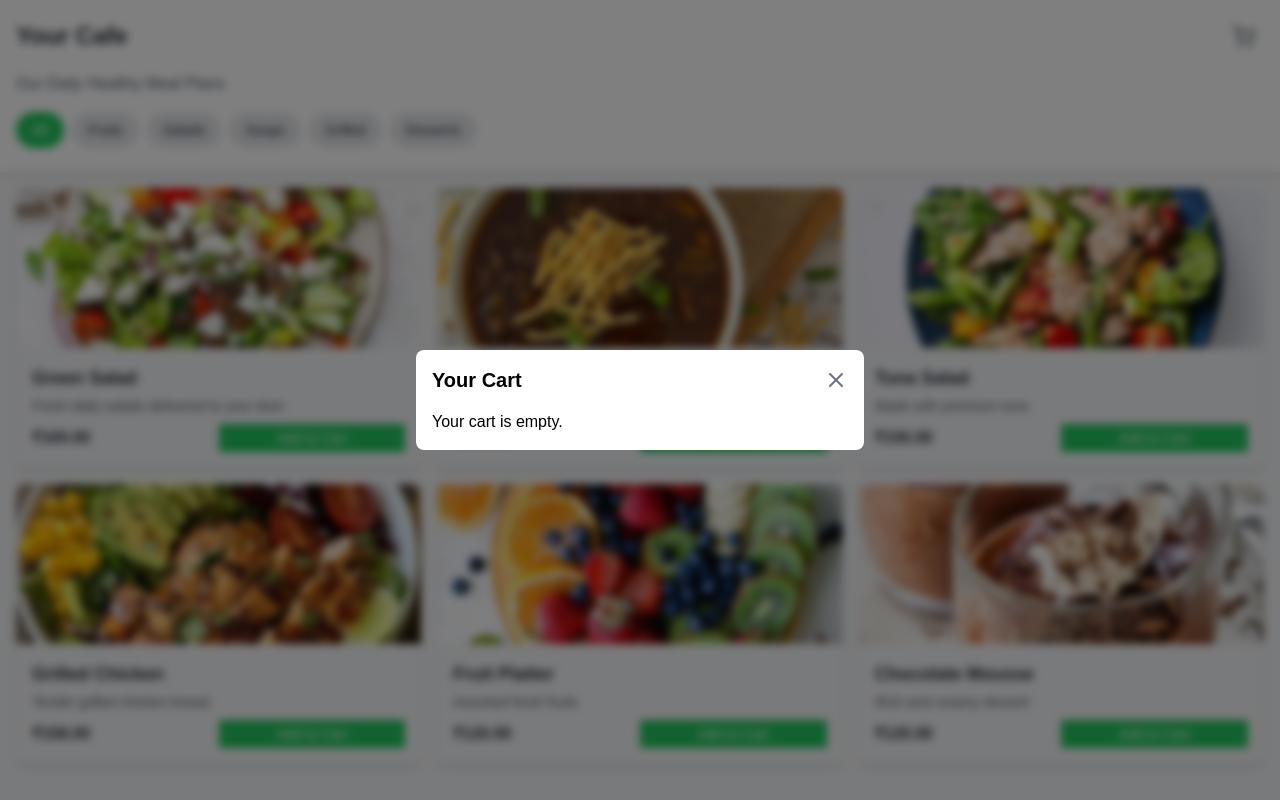
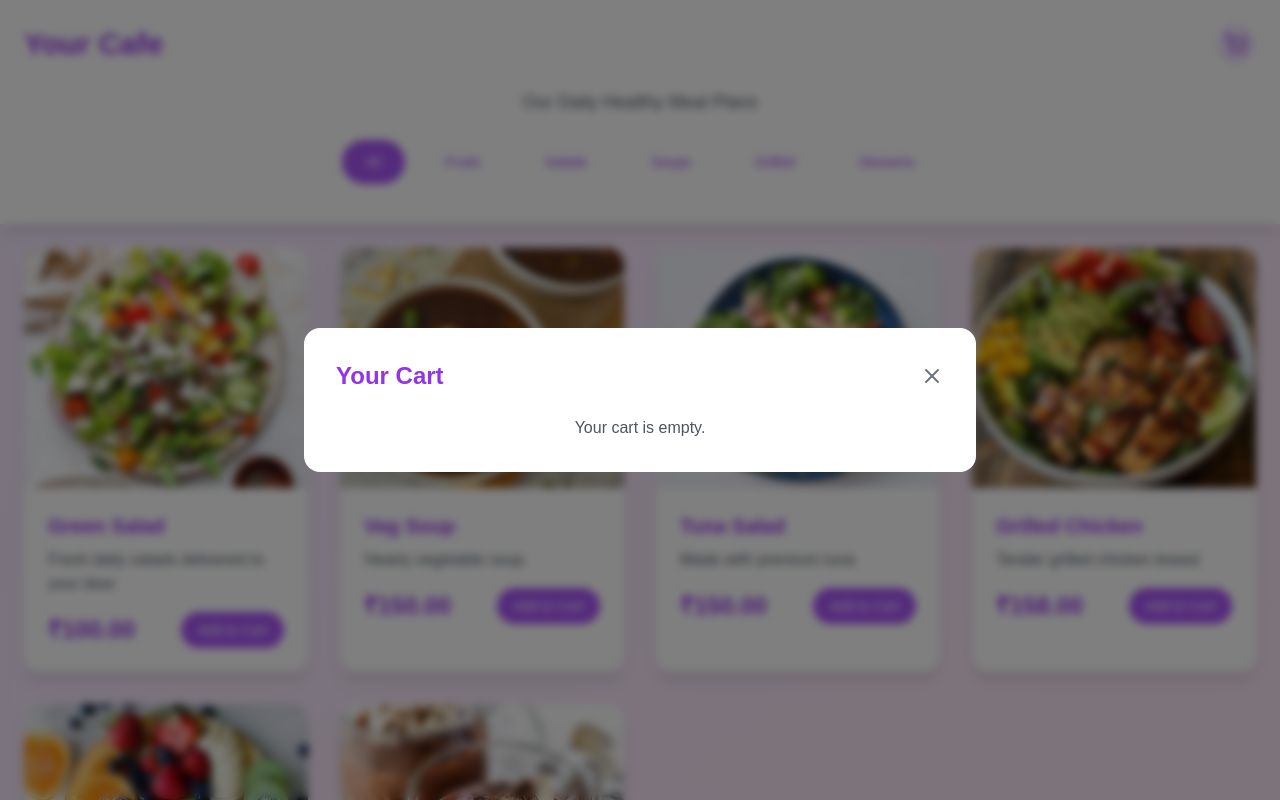
Before and after one commit to Souravhere/cafe-order-app, a Next.js app: page / in a window 1280 px wide. Both pictures are taken after a click on the button "Open cart". Shown: the top 800 px of the page. Built offline with nearby package versions, Linux system fonts and the light colour scheme.

Commit message:
few ui elements are updated

```diff
--- a/package.json
+++ b/package.json
@@ -9,6 +9,7 @@
     "lint": "next lint"
   },
   "dependencies": {
+    "framer-motion": "^11.5.4",
     "lucide-react": "^0.441.0",
     "next": "14.2.11",
     "react": "^18",
--- a/src/app/page.tsx
+++ b/src/app/page.tsx
@@ -1,55 +1,53 @@
-"use client";
+'use client'
 
-import { useState, useEffect } from 'react';
-import Image from 'next/image';
-import { ShoppingCart, X, Plus, Minus } from 'lucide-react';
-import { Trash2 } from 'lucide-react';
-import productsData from '../data/products.json';
+import { useState, useEffect } from 'react'
+import Image from 'next/image'
+import { ShoppingCart, X, Plus, Minus, Trash2 } from 'lucide-react'
+import { motion, AnimatePresence } from 'framer-motion'
+import productsData from '../data/products.json'
 
-// Define Product type
 type Product = {
-  id: number;
-  name: string;
-  price: number;
-  description: string;
-  image: string;
-  category: string;
-};
+  id: number
+  name: string
+  price: number
+  description: string
+  image: string
+  category: string
+}
 
-// Create a CartItem type that includes quantity
-type CartItem = Product & { quantity: number };
+type CartItem = Product & { quantity: number }
 
-const categories = ['All', 'Fruits', 'Salads', 'Soups', 'Grilled', 'Desserts'];
+const categories = ['All', 'Fruits', 'Salads', 'Soups', 'Grilled', 'Desserts']
 
 export default function Component() {
-  const [products, setProducts] = useState<Product[]>([]);
-  const [cart, setCart] = useState<CartItem[]>([]); // Use CartItem type for cart
-  const [showCart, setShowCart] = useState(false);
-  const [activeCategory, setActiveCategory] = useState('All');
+  const [products, setProducts] = useState<Product[]>([])
+  const [cart, setCart] = useState<CartItem[]>([])
+  const [showCart, setShowCart] = useState(false)
+  const [activeCategory, setActiveCategory] = useState('All')
 
   useEffect(() => {
     if (productsData && Array.isArray(productsData.products)) {
-      setProducts(productsData.products); // Correctly set products from nested data
+      setProducts(productsData.products)
     } else {
-      console.error("Invalid products data format:", productsData);
+      console.error("Invalid products data format:", productsData)
     }
-  }, []);
+  }, [])
 
   const addToCart = (product: Product) => {
     setCart(prevCart => {
-      const existingItem = prevCart.find(item => item.id === product.id);
+      const existingItem = prevCart.find(item => item.id === product.id)
       if (existingItem) {
         return prevCart.map(item =>
           item.id === product.id ? { ...item, quantity: item.quantity + 1 } : item
-        );
+        )
       }
-      return [...prevCart, { ...product, quantity: 1 }];
-    });
-  };
+      return [...prevCart, { ...product, quantity: 1 }]
+    })
+  }
 
   const removeFromCart = (productId: number) => {
-    setCart(prevCart => prevCart.filter(item => item.id !== productId));
-  };
+    setCart(prevCart => prevCart.filter(item => item.id !== productId))
+  }
 
   const updateQuantity = (productId: number, change: number) => {
     setCart(prevCart =>
@@ -60,59 +58,70 @@ export default function Component() {
             : item
         )
         .filter(item => item.quantity > 0)
-    );
-  };
+    )
+  }
 
-  const totalPrice = cart.reduce((sum, item) => sum + item.price * item.quantity, 0);
+  const totalPrice = cart.reduce((sum, item) => sum + item.price * item.quantity, 0)
 
   const filteredProducts = activeCategory === 'All'
     ? products
-    : products.filter(product => product.category === activeCategory);
+    : products.filter(product => product.category === activeCategory)
 
   return (
-    <div className="bg-gray-100 min-h-screen">
-      <header className="bg-white p-4 shadow-md sticky top-0 z-10">
-        <div className="flex justify-between items-center mb-4">
-          <h1 className="text-2xl font-bold text-gray-800">Your Cafe</h1>
+    <div className="bg-gradient-to-br from-purple-100 to-pink-100 min-h-screen">
+      <header className="bg-white p-6 shadow-lg sticky top-0 z-10">
+        <div className="max-w-7xl mx-auto flex justify-between items-center mb-6">
+          <h1 className="text-3xl font-bold text-purple-600">Your Cafe</h1>
           <button
-            className="relative p-2"
+            className="relative p-2 bg-purple-100 rounded-full hover:bg-purple-200 transition-colors duration-300"
             onClick={() => setShowCart(true)}
             aria-label="Open cart"
           >
-            <ShoppingCart className="text-gray-600" />
+            <ShoppingCart className="text-purple-600" />
+            <AnimatePresence>
               {cart.length > 0 && (
-              <span className="absolute top-0 right-0 bg-red-500 text-white rounded-full w-5 h-5 flex items-center justify-center text-xs">
+                <motion.span
+                  initial={{ scale: 0 }}
+                  animate={{ scale: 1 }}
+                  exit={{ scale: 0 }}
+                  className="absolute -top-2 -right-2 bg-red-500 text-white rounded-full w-6 h-6 flex items-center justify-center text-xs"
+                >
                   {cart.reduce((sum, item) => sum + item.quantity, 0)}
-              </span>
+                </motion.span>
               )}
+            </AnimatePresence>
           </button>
         </div>
-        <p className="text-gray-600 mb-4">Our Daily Healthy Meal Plans</p>
-        <div className="flex space-x-2 overflow-x-auto pb-2">
+        <p className="text-gray-600 mb-6 text-center text-lg">Our Daily Healthy Meal Plans</p>
+        <div className="flex justify-center space-x-4 overflow-x-auto pb-4">
           {categories.map((category, index) => (
-            <button
+            <motion.button
               key={index}
-              className={`px-4 py-2 rounded-full text-sm whitespace-nowrap transition-colors ${
+              className={`px-6 py-3 rounded-full text-sm font-medium whitespace-nowrap transition-colors ${
                 activeCategory === category
-                  ? 'bg-green-500 text-white'
-                  : 'bg-gray-200 text-gray-800 hover:bg-gray-300'
+                  ? 'bg-purple-500 text-white'
+                  : 'bg-white text-purple-600 hover:bg-purple-100'
               }`}
               onClick={() => setActiveCategory(category)}
+              whileHover={{ scale: 1.05 }}
+              whileTap={{ scale: 0.95 }}
             >
               {category}
-            </button>
+            </motion.button>
           ))}
         </div>
       </header>
 
-      <main className="p-4">
-        <div className="grid sm:grid-cols-3 grid-cols-2 gap-4">
+      <main className="p-6 max-w-7xl mx-auto">
+        <div className="grid sm:grid-cols-2 lg:grid-cols-3 xl:grid-cols-4 gap-8">
           {filteredProducts.map((product) => (
-            <div
+            <motion.div
               key={product.id}
-              className={`rounded-lg overflow-hidden shadow-md bg-gray-100`}
+              className="rounded-2xl overflow-hidden shadow-lg bg-white"
+              whileHover={{ scale: 1.03 }}
+              transition={{ type: "spring", stiffness: 300 }}
             >
-              <div className="relative h-40">
+              <div className="relative h-60">
                 <Image
                   src={product.image}
                   alt={product.name}
@@ -120,80 +129,112 @@ export default function Component() {
                   objectFit="cover"
                 />
               </div>
-              <div className="p-4">
-                <h2 className="font-bold text-lg text-gray-800 mb-1">{product.name}</h2>
-                <p className="text-sm text-gray-600 mb-2">{product.description}</p>
-                <div className="sm:flex block justify-between items-center">
-                  <span className="font-bold text-gray-800">₹{product.price.toFixed(2)}</span>
-                  <button
-                    className="bg-green-500 sm:w-1/2 w-full sm:my-0 my-1 text-white px-3 py-1 rounded-sm text-sm hover:bg-green-600 transition-colors"
+              <div className="p-6">
+                <h2 className="font-bold text-xl text-purple-600 mb-2">{product.name}</h2>
+                <p className="text-gray-600 mb-4">{product.description}</p>
+                <div className="flex justify-between items-center">
+                  <span className="font-bold text-2xl text-purple-600">₹{product.price.toFixed(2)}</span>
+                  <motion.button
+                    className="bg-purple-500 text-white px-4 py-2 rounded-full text-sm font-medium hover:bg-purple-600 transition-colors"
                     onClick={() => addToCart(product)}
+                    whileHover={{ scale: 1.05 }}
+                    whileTap={{ scale: 0.95 }}
                   >
                     Add to Cart
-                  </button>
+                  </motion.button>
                 </div>
               </div>
-            </div>
+            </motion.div>
           ))}
         </div>
       </main>
 
+      <AnimatePresence>
         {showCart && (
-        <div className="fixed inset-0 bg-black backdrop-blur-sm text-black bg-opacity-50 flex items-center justify-center z-50">
-          <div className="bg-white sm:mx-0 mx-3 p-4 rounded-lg max-w-md w-full max-h-[80vh] overflow-y-auto">
-            <div className="flex justify-between items-center mb-4">
-              <h2 className="text-xl font-bold">Your Cart</h2>
-              <button
+          <motion.div
+            className="fixed inset-0 bg-black bg-opacity-50 backdrop-blur-sm flex items-center justify-center z-50"
+            initial={{ opacity: 0 }}
+            animate={{ opacity: 1 }}
+            exit={{ opacity: 0 }}
+          >
+            <motion.div
+              className="bg-white p-8 rounded-2xl max-w-2xl w-full max-h-[80vh] overflow-y-auto"
+              initial={{ scale: 0.9, opacity: 0 }}
+              animate={{ scale: 1, opacity: 1 }}
+              exit={{ scale: 0.9, opacity: 0 }}
+            >
+              <div className="flex justify-between items-center mb-6">
+                <h2 className="text-2xl font-bold text-purple-600">Your Cart</h2>
+                <motion.button
                   onClick={() => setShowCart(false)}
                   className="text-gray-500 hover:text-gray-700"
+                  whileHover={{ scale: 1.1 }}
+                  whileTap={{ scale: 0.9 }}
                   aria-label="Close cart"
                 >
                   <X size={24} />
-              </button>
+                </motion.button>
               </div>
               {cart.length === 0 ? (
-              <p>Your cart is empty.</p>
+                <p className="text-center text-gray-600">Your cart is empty.</p>
               ) : (
                 <>
                   {cart.map(item => (
-                  <div key={item.id} className="flex justify-between items-center mb-2 pb-2 border-b">
-                    <span className="font-medium">{item.name}</span>
+                    <motion.div
+                      key={item.id}
+                      className="flex justify-between items-center mb-4 pb-4 border-b"
+                      initial={{ opacity: 0, y: 20 }}
+                      animate={{ opacity: 1, y: 0 }}
+                      exit={{ opacity: 0, y: -20 }}
+                    >
+                      <span className="font-medium text-lg">{item.name}</span>
                       <div className="flex items-center">
-                      <button
+                        <motion.button
                           onClick={() => updateQuantity(item.id, -1)}
-                        className="px-2 py-1 bg-gray-200 rounded-l"
+                          className="px-2 py-1 bg-purple-100 rounded-l hover:bg-purple-200 transition-colors"
+                          whileHover={{ scale: 1.1 }}
+                          whileTap={{ scale: 0.9 }}
                           aria-label={`Decrease quantity of ${item.name}`}
                         >
                           <Minus size={16} />
-                      </button>
-                      <span className="px-3 py-1 bg-gray-100">{item.quantity}</span>
-                      <button
+                        </motion.button>
+                        <span className="px-4 py-1 bg-purple-50 font-medium">{item.quantity}</span>
+                        <motion.button
                           onClick={() => updateQuantity(item.id, 1)}
-                        className="px-2 py-1 bg-gray-200 rounded-r"
+                          className="px-2 py-1 bg-purple-100 rounded-r hover:bg-purple-200 transition-colors"
+                          whileHover={{ scale: 1.1 }}
+                          whileTap={{ scale: 0.9 }}
                           aria-label={`Increase quantity of ${item.name}`}
                         >
                           <Plus size={16} />
-                      </button>
-                      <span className="ml-4 min-w-[60px] text-right">₹{(item.price * item.quantity).toFixed(2)}</span>
-                      <button
+                        </motion.button>
+                        <span className="ml-6 min-w-[80px] text-right font-bold text-purple-600">₹{(item.price * item.quantity).toFixed(2)}</span>
+                        <motion.button
                           onClick={() => removeFromCart(item.id)}
-                        className="ml-2 text-red-500 hover:text-red-700"
+                          className="ml-4 text-red-500 hover:text-red-700"
+                          whileHover={{ scale: 1.1 }}
+                          whileTap={{ scale: 0.9 }}
                           aria-label={`Remove ${item.name} from cart`}
                         >
                           <Trash2 size={20} />
-                      </button>
+                        </motion.button>
                       </div>
-                  </div>
+                    </motion.div>
                   ))}
-                <div className="mt-4 text-xl font-bold">Total: ₹{totalPrice.toFixed(2)}</div>
-                <button className="mt-4 w-full bg-green-500 text-white py-2 px-4 rounded-lg hover:bg-green-600 transition-colors">
+                  <div className="mt-6 text-2xl font-bold text-purple-600">Total: ₹{totalPrice.toFixed(2)}</div>
+                  <motion.button
+                    className="mt-6 w-full bg-purple-500 text-white py-3 px-6 rounded-full text-lg font-medium hover:bg-purple-600 transition-colors"
+                    whileHover={{ scale: 1.05 }}
+                    whileTap={{ scale: 0.95 }}
+                  >
                     Proceed to Checkout
-                </button>
+                  </motion.button>
                 </>
               )}
+            </motion.div>
+          </motion.div>
+        )}
+      </AnimatePresence>
     </div>
-        </div>
-      )}
-    </div>
-  );
+  )
 }
```
Also changed, not shown: 1 other file (tests, documents, lock files or other folders). Lines whose indentation alone changed are shown as unchanged.
